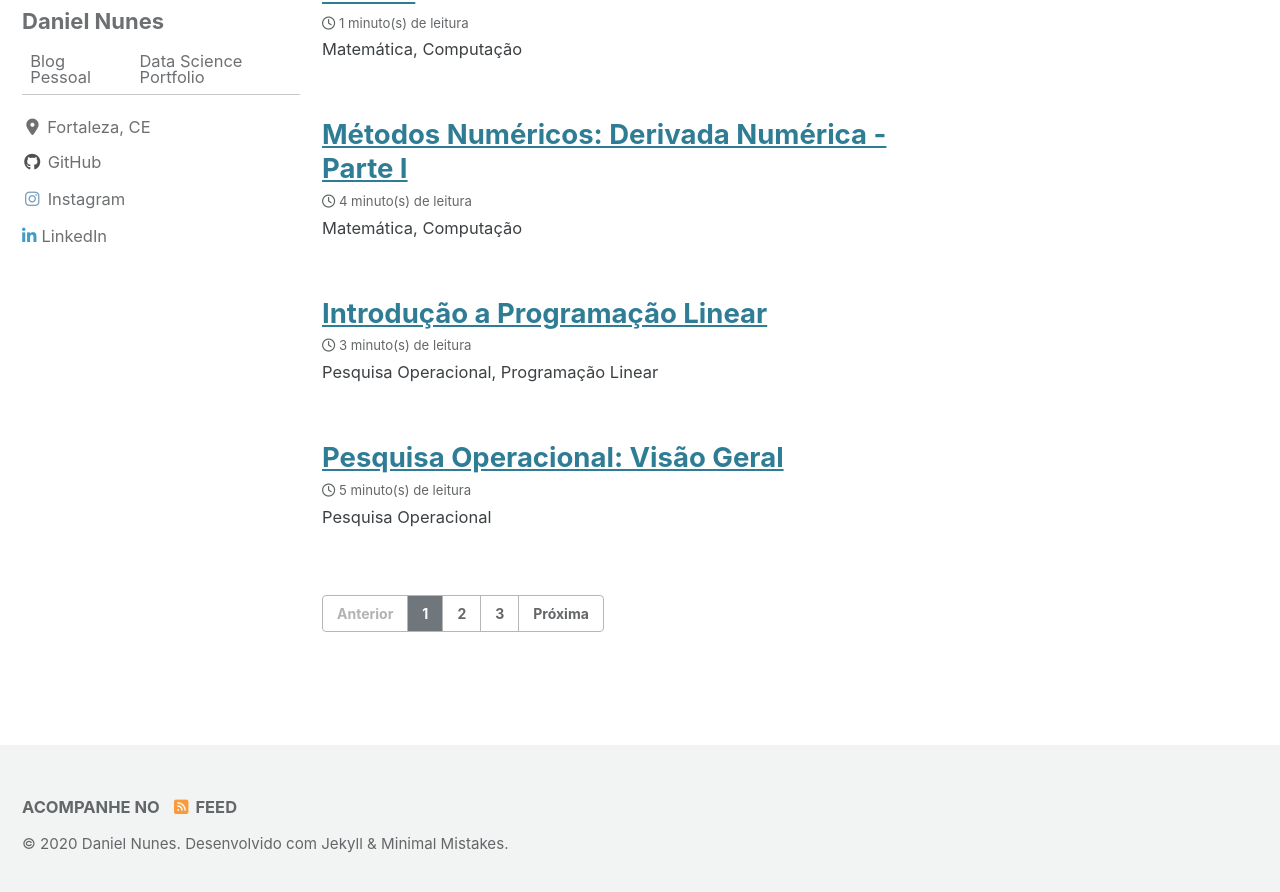
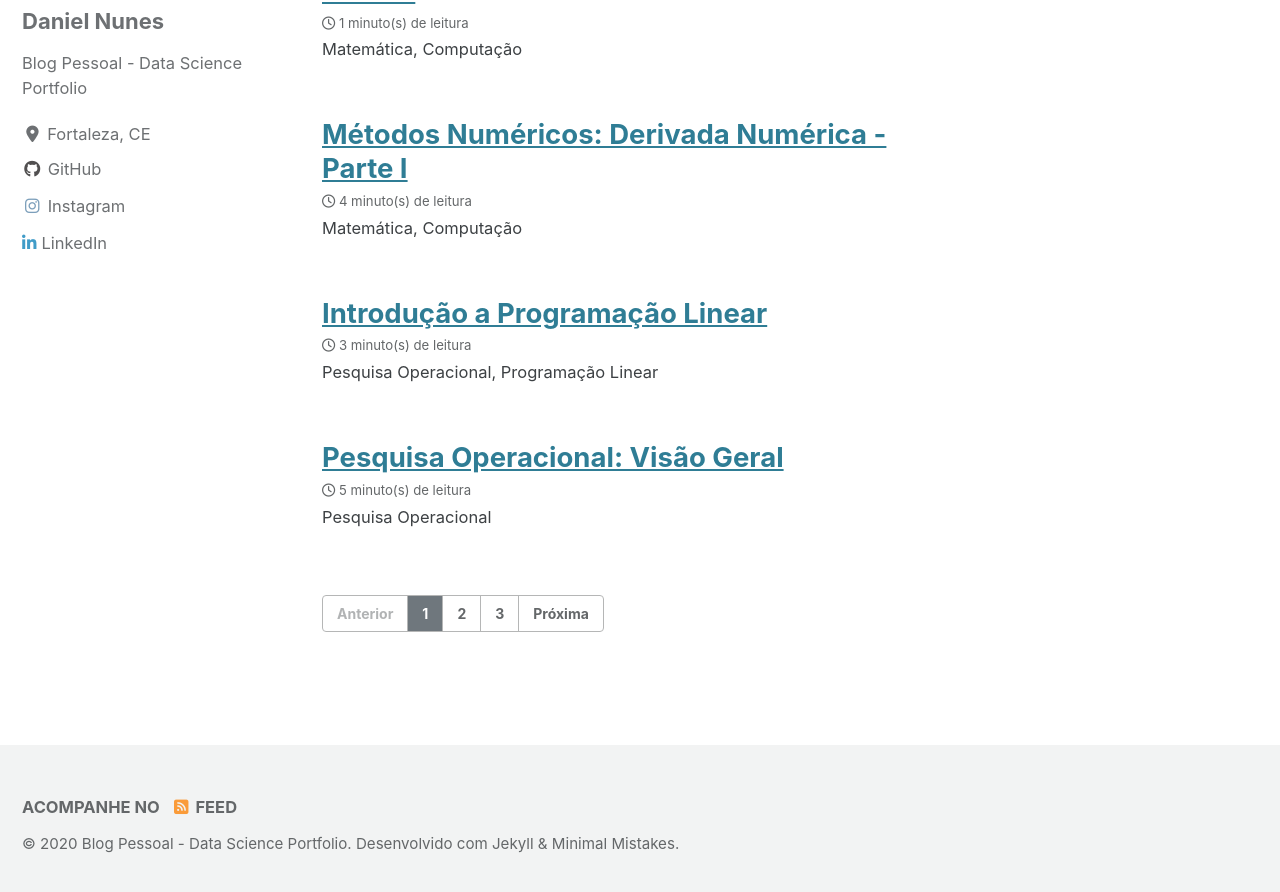
Before and after one commit to danielmnunes/danielmnunes.github.io, a Jekyll site: the page built from index.html, in a window 1280 px wide and 900 px high, scrolled down 400 px. Shown: the top 892 px of the window. Built offline with Jekyll 4.4.1, drawn with Linux system fonts in a browser that asks for light colours; cached includes are drawn as plain includes; nearby versions of some CDN libraries; the list of posts is cut into pages by our own code.

Commit message:
Update _config.yml

```diff
--- a/_config.yml
+++ b/_config.yml
@@ -19,8 +19,8 @@
 title                    : "Daniel Nunes"
 title_separator          : "-"
 subtitle                 : # site tagline that appears below site title in masthead
-name                     : "Daniel Nunes"
-description              : "Blog Pessoal | Data Science Portfolio"
+name                     : "Blog Pessoal - Data Science Portfolio"
+description              : ""
 url                      : # the base hostname & protocol for your site e.g. "https://mmistakes.github.io"
 baseurl                  : # the subpath of your site, e.g. "/blog"
 repository               : # GitHub username/repo-name e.g. "mmistakes/minimal-mistakes"
@@ -95,7 +95,7 @@
 author:
   name             : "Daniel Nunes"
   avatar           : "/images/bio-photo.jpeg" # path of avatar image, e.g. "/assets/images/bio-photo.jpg"
-  bio              : "Blog Pessoal | Data Science Portfolio"
+  bio              : "Blog Pessoal - Data Science Portfolio"
   location         : "Fortaleza, CE"
   email            :
   links:
```
